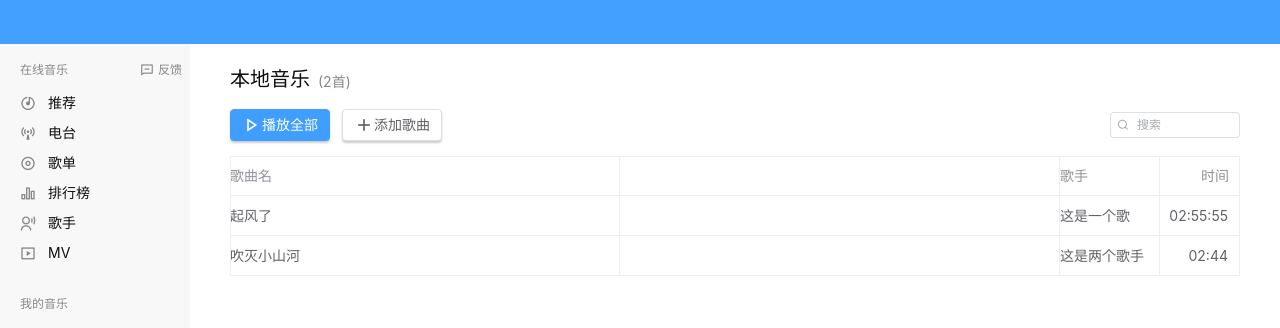
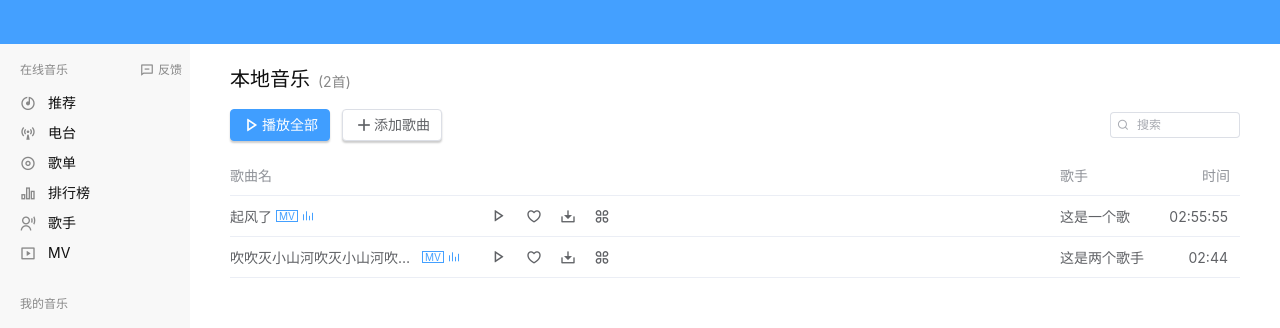
Before and after one commit to xzzfxz/music-player, a Vue app: page /localMusic in a window 1280 px wide. Shown: the top 328 px of the page. Built offline with nearby package versions, Linux system fonts and the light colour scheme.

Commit message:
feat: 播放列表

```diff
--- a/src/assets/styles/global.scss
+++ b/src/assets/styles/global.scss
@@ -1,3 +1,9 @@
+.ellipsis {
+  white-space: nowrap;
+  overflow: hidden;
+  text-overflow: ellipsis;
+}
+
 .flex {
   display: flex;
 }
--- a/src/views/local/components/songTable.vue
+++ b/src/views/local/components/songTable.vue
@@ -1,11 +1,37 @@
 <template>
-  <el-table
-    border
-    highlight-current-row
-    style="width: 100%"
-    :data="state.tableData"
-  >
-    <el-table-column prop="name" label="歌曲名" width="390" />
+  <el-table highlight-current-row style="width: 100%" :data="state.tableData">
+    <el-table-column prop="name" label="歌曲名" width="390">
+      <template #default="{ row }">
+        <div class="song-container flex">
+          <div class="left-container flex">
+            <div class="title ellipsis">{{ row.name }}</div>
+            <div class="mv no-shrink flex-center click-active">MV</div>
+            <div class="playing no-shrink flex-center">
+              <i class="ri-rhythm-line"></i>
+            </div>
+          </div>
+          <div class="right-container flex no-shrink" title="播放">
+            <div class="icon-container click-active">
+              <i class="ri-play-line"></i>
+            </div>
+            <div class="icon-container click-active">
+              <i
+                v-if="row.hasLiked"
+                class="ri-heart-3-fill"
+                title="取消喜欢"
+              ></i>
+              <i v-else class="ri-heart-3-line" title="喜欢"></i>
+            </div>
+            <div class="icon-container click-active" title="下载">
+              <i class="ri-download-2-line"></i>
+            </div>
+            <div class="icon-container click-active" title="更多">
+              <i class="ri-apps-line"></i>
+            </div>
+          </div>
+        </div>
+      </template>
+    </el-table-column>
     <el-table-column prop="empty"></el-table-column>
     <el-table-column
       prop="singer"
@@ -29,9 +55,52 @@ import { reactive } from 'vue';
 const state = reactive({
   tableData: [
     { name: '起风了', singer: '这是一个歌', time: '02:55:55' },
-    { name: '吹灭小山河', singer: '这是两个歌手', time: '02:44' }
+    {
+      name: '吹吹灭小山河吹灭小山河吹灭小山河吹灭小山河吹灭小山河灭小山河',
+      singer: '这是两个歌手',
+      time: '02:44'
+    }
   ]
 });
 </script>
 
-<style lang="scss" scoped></style>
+<style lang="scss" scoped>
+.song-container {
+  width: 100%;
+  align-items: center;
+  justify-content: space-between;
+  .left-container {
+    width: 0;
+    padding-right: 30px;
+    flex-grow: 1;
+    align-items: center;
+    .mv {
+      height: 12px;
+      padding: 0 2px;
+      margin-left: 4px;
+      border: 1px solid $primaryColor;
+      font-size: 10px;
+      color: $primaryColor;
+      line-height: 10px;
+      cursor: pointer;
+    }
+    .playing {
+      margin-left: 4px;
+      font-size: 12px;
+      color: $primaryColor;
+    }
+  }
+  .right-container {
+    align-items: center;
+    .icon-container {
+      margin-left: 18px;
+      font-size: 16px;
+      cursor: pointer;
+      &:first-child {
+        margin-left: 0;
+        font-size: 18px;
+      }
+    }
+  }
+}
+</style>
```
